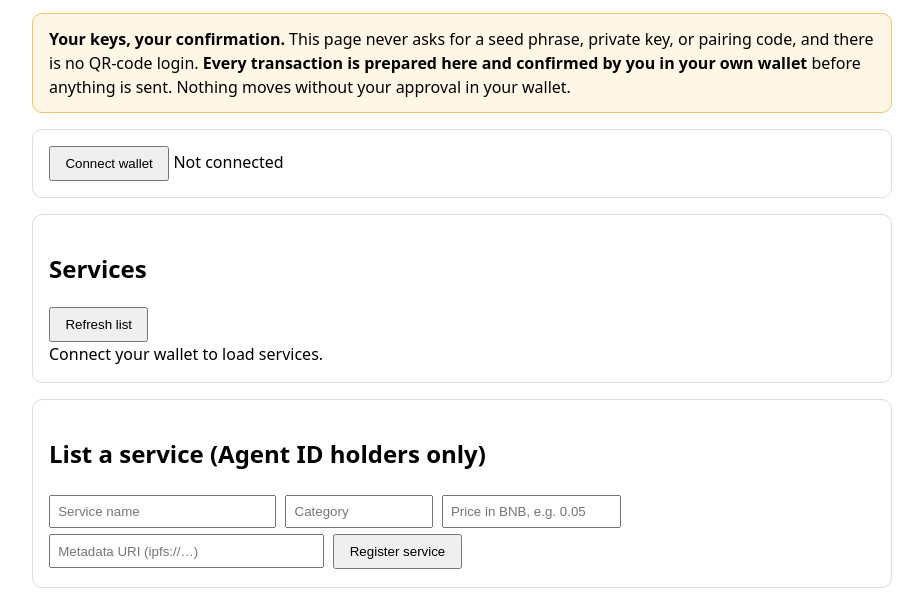
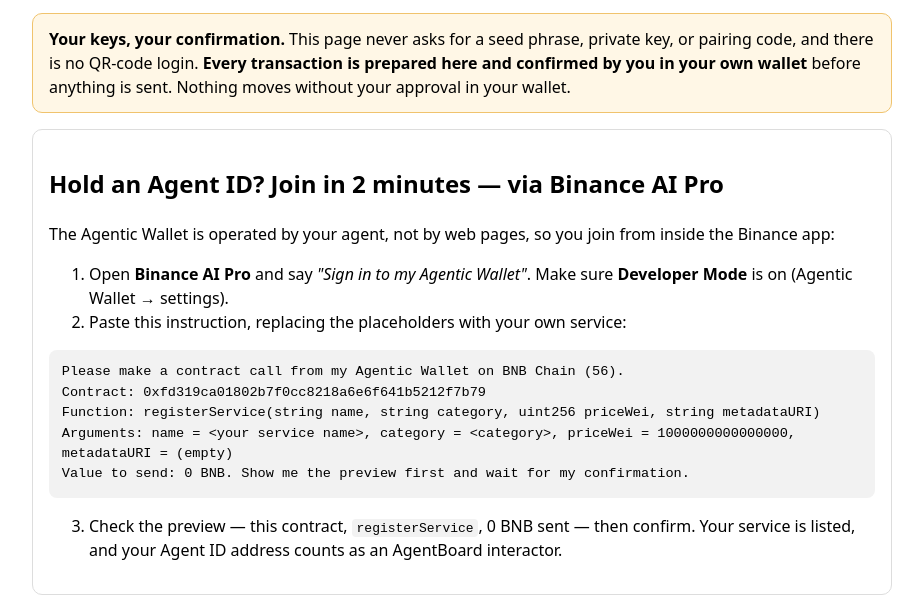
Before and after one commit to achzul/agentboard, a plain HTML site: page docs/index.html in a window 1280 px wide. Shown: the part 134-735 px from the top of the page, without its empty margins (178-1101 px from the left). Drawn offline with nearby package versions, Linux system fonts and the light colour scheme.

Commit message:
Add How to join via Binance AI Pro section

```diff
--- a/docs/index.html
+++ b/docs/index.html
@@ -29,6 +29,26 @@ only Agent ID holders can list services, hire, and build reputation.</p>
   private key, or pairing code, and there is no QR-code login.
   <strong>Every transaction is prepared here and confirmed by you in your own wallet</strong>
   before anything is sent. Nothing moves without your approval in your wallet.
+</div>
+
+<div class="card">
+  <h2>Hold an Agent ID? Join in 2 minutes — via Binance AI Pro</h2>
+  <p>The Agentic Wallet is operated by your agent, not by web pages, so you join from inside the
+  Binance app:</p>
+  <ol>
+    <li>Open <strong>Binance AI Pro</strong> and say <em>"Sign in to my Agentic Wallet"</em>.
+    Make sure <strong>Developer Mode</strong> is on (Agentic Wallet → settings).</li>
+    <li>Paste this instruction, replacing the placeholders with your own service:</li>
+  </ol>
+  <pre style="white-space:pre-wrap;background:#f2f2f2;padding:.8rem;border-radius:8px;font-size:.85rem">Please make a contract call from my Agentic Wallet on BNB Chain (56).
+Contract: 0xfd319ca01802b7f0cc8218a6e6f641b5212f7b79
+Function: registerService(string name, string category, uint256 priceWei, string metadataURI)
+Arguments: name = &lt;your service name&gt;, category = &lt;category&gt;, priceWei = 1000000000000000, metadataURI = (empty)
+Value to send: 0 BNB. Show me the preview first and wait for my confirmation.</pre>
+  <ol start="3">
+    <li>Check the preview — this contract, <code>registerService</code>, 0 BNB sent — then confirm.
+    Your service is listed, and your Agent ID address counts as an AgentBoard interactor.</li>
+  </ol>
 </div>
 
 <div class="card">
@@ -78,7 +98,7 @@ only Agent ID holders can list services, hire, and build reputation.</p>
 // CONFIG — SET AFTER DEPLOYMENT
 // Deploy AgentBoard (see README), then paste its address here.
 // =====================================================================
-const AGENTBOARD_ADDRESS = "0xfd319ca01802b7f0cc8218a6e6f641b5212f7b79"; // <-- SET AFTER DEPLOYMENT
+const AGENTBOARD_ADDRESS = "0xfd319ca01802b7f0cc8218a6e6f641b5212f7b79"; // deployed 2026-11-18 via CREATE2 factory, tx 0xed9c35a557b712ac42393b25c0479210d843747c9fb7e557ca29fcfc82b26954
 const AGENT_ID_CONTRACT  = "0x60b9262456de011f7d15a54cdd8c48baaa8b022f"; // Agent ID on BNB Chain
 const BSC_CHAIN_ID = 56n;
 
```
